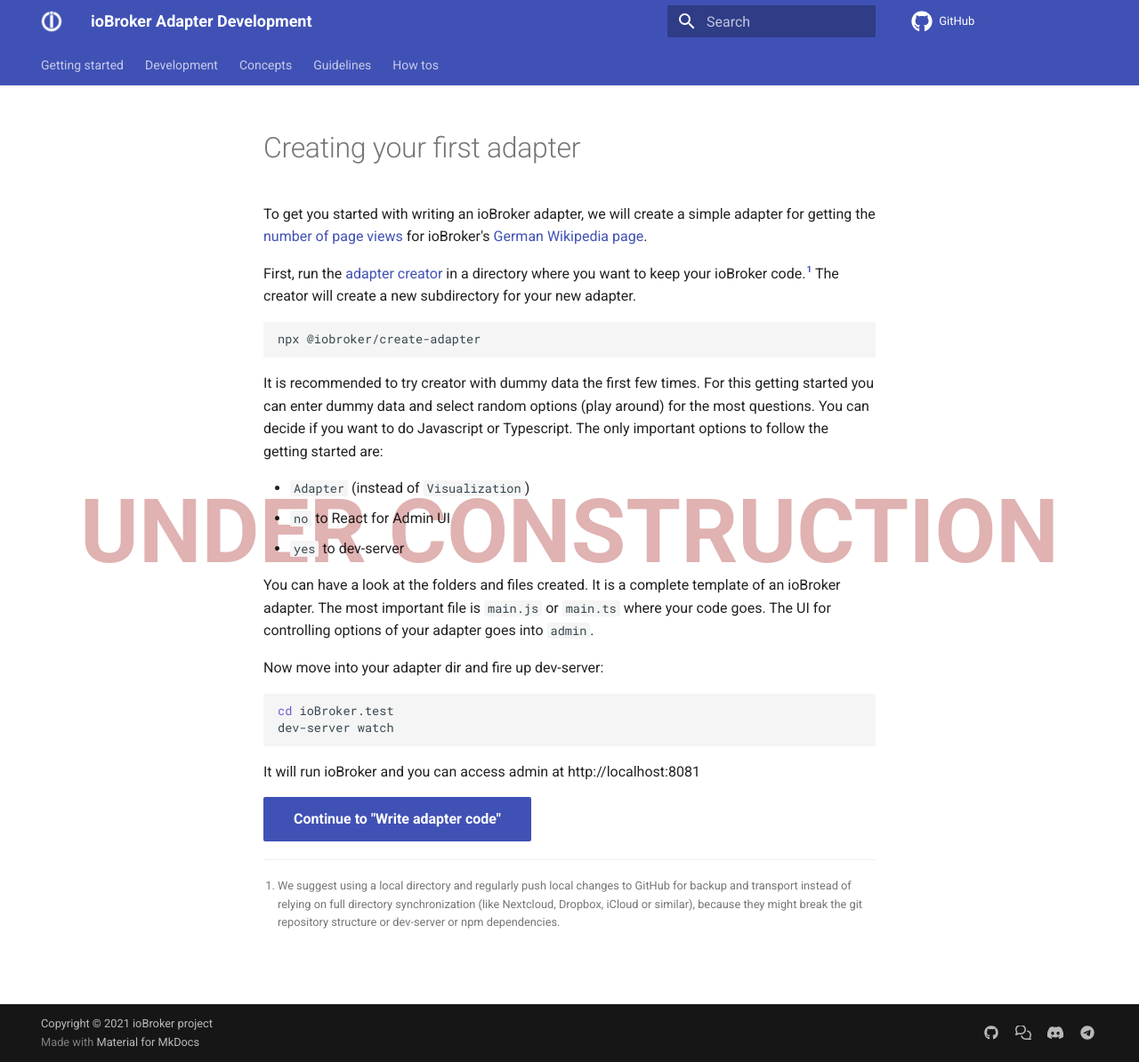
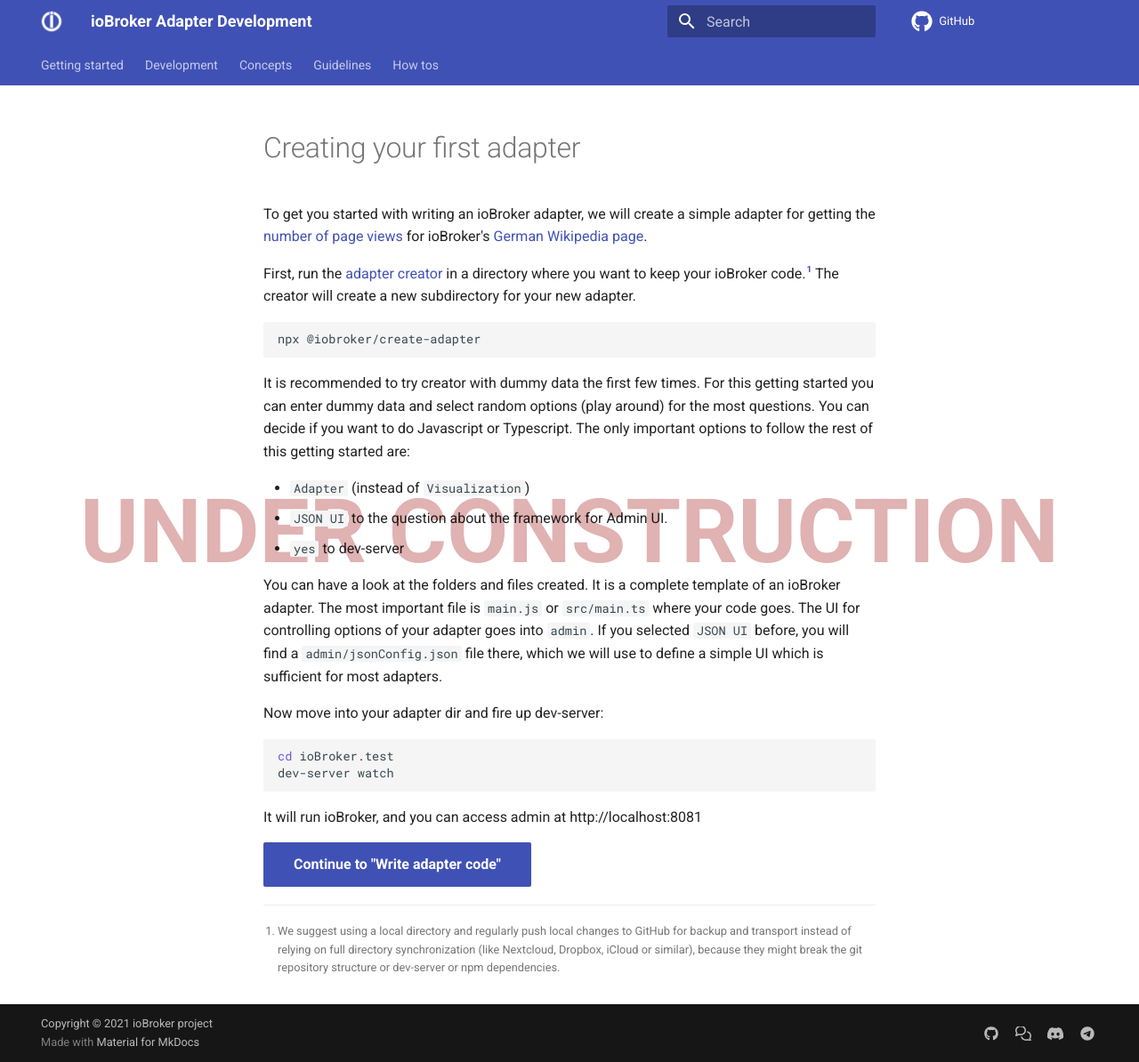
Before and after one commit to ioBroker/dev-docs, an MkDocs documentation site: the page built from docs/getting-started/02-create-adapter.md, in a window 1280 px wide and 1194 px high. Shown: the whole window at 89% size. Built offline with MkDocs 1.6.1 and Material for MkDocs 9.7.7, drawn with Linux system fonts in a browser that asks for light colours; comment, search, counter and statistics services are not loaded; the version menu is left out.

Commit message:
adjust create adapter to use JSON UI

````diff
--- a/docs/getting-started/02-create-adapter.md
+++ b/docs/getting-started/02-create-adapter.md
@@ -11,15 +11,16 @@
 npx @iobroker/create-adapter
 ```
 
-It is recommended to try creator with dummy data the first few times. For this getting started you can enter dummy data and select random options (play around) for the most questions. You can decide if you want to do Javascript or Typescript. The only important options to follow the getting started are:
+It is recommended to try creator with dummy data the first few times. For this getting started you can enter dummy data and select random options (play around) for the most questions. You can decide if you want to do Javascript or Typescript. The only important options to follow the rest of this getting started are:
 
-<!-- TODO: this needs to change if https://github.com/ioBroker/create-adapter/issues/724 gets fixed. -->
 * `Adapter` (instead of `Visualization`)
-* `no` to React for Admin UI
+* `JSON UI` to the question about the framework for Admin UI.
 * `yes` to dev-server
 
 You can have a look at the folders and files created. It is a complete template of an ioBroker adapter. The most important
-file is `main.js` or `main.ts` where your code goes. The UI for controlling options of your adapter goes into `admin`.
+file is `main.js` or `src/main.ts` where your code goes. The UI for controlling options of your adapter goes into `admin`.
+If you selected `JSON UI` before, you will find a `admin/jsonConfig.json` file there, which we will use to define a simple
+UI which is sufficient for most adapters.
 
 Now move into your adapter dir and fire up dev-server:
 ```bash
@@ -27,6 +28,6 @@
 dev-server watch
 ```
 
-It will run ioBroker and you can access admin at http://localhost:8081
+It will run ioBroker, and you can access admin at http://localhost:8081
 
 [Continue to "Write adapter code"](03-edit-adapter.md){ .md-button .md-button--primary }
````
